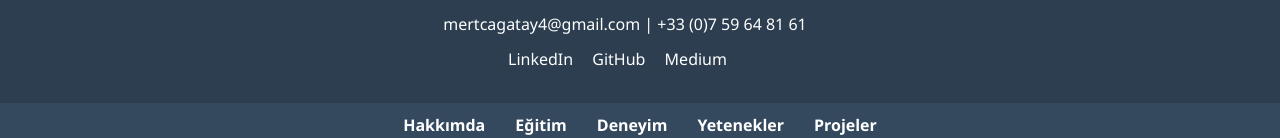
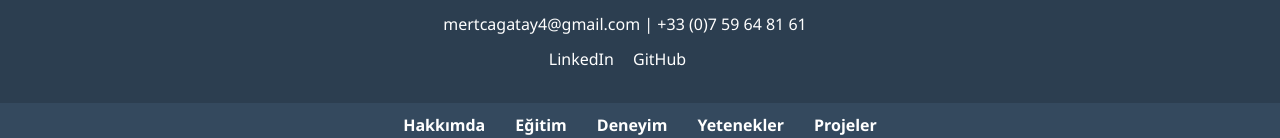
Before and after one commit to Mert13Cagatay/CV, a plain HTML site: page index.html in a window 1280 px wide. Shown: the part 255-393 px from the top of the page. Drawn offline with Linux system fonts and the light colour scheme.

Commit message:
Update index.html

```diff
--- a/index.html
+++ b/index.html
@@ -248,7 +248,6 @@
                     <div class="social-links">
                         <a href="https://www.linkedin.com/in/mert-cagatay-293b711b8/" target="_blank">LinkedIn</a>
                         <a href="https://github.com/Mert13Cagatay" target="_blank">GitHub</a>
-                        <a href="https://medium.com/@mertcagatay4" target="_blank">Medium</a>
                     </div>
                 </div>
             </div>
```
